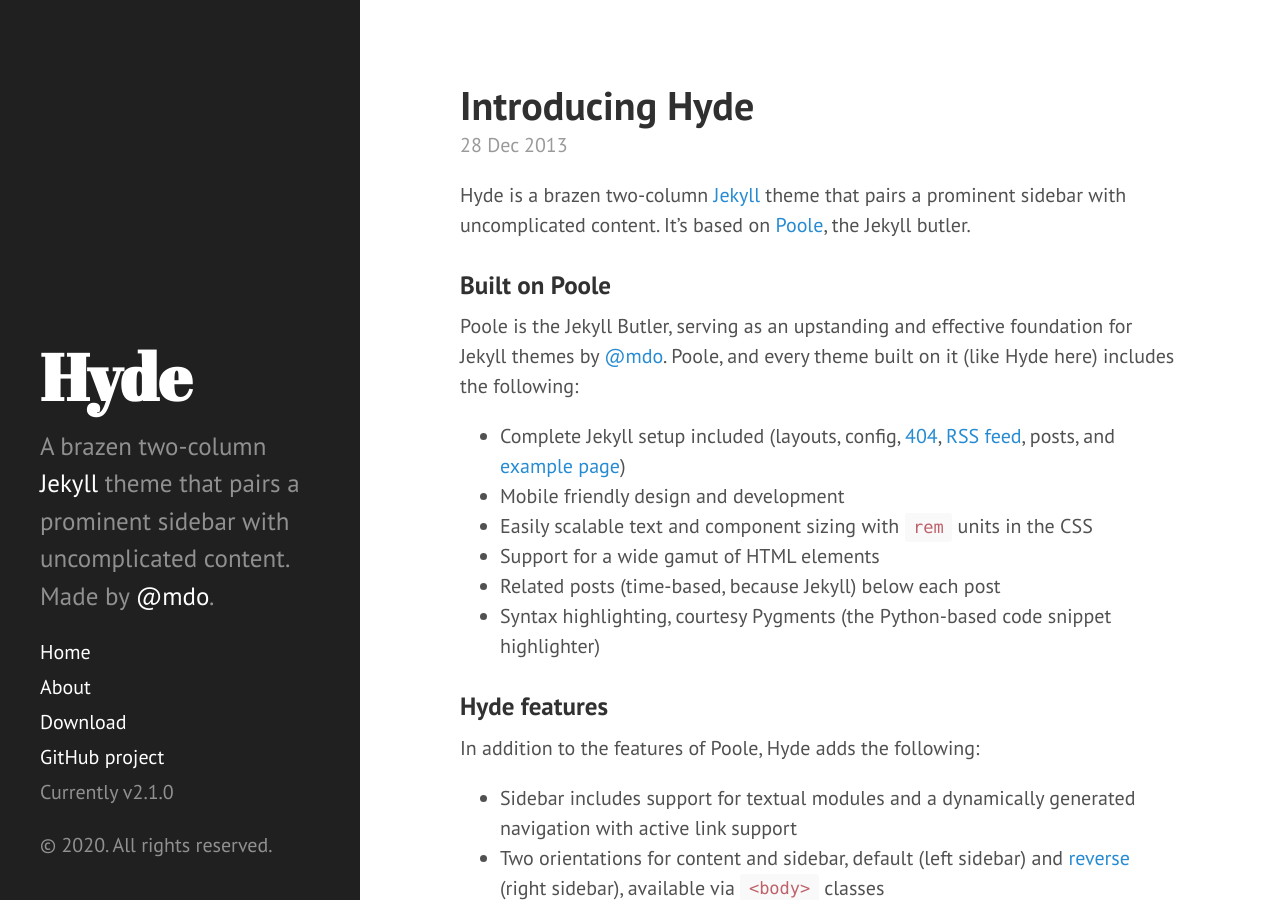
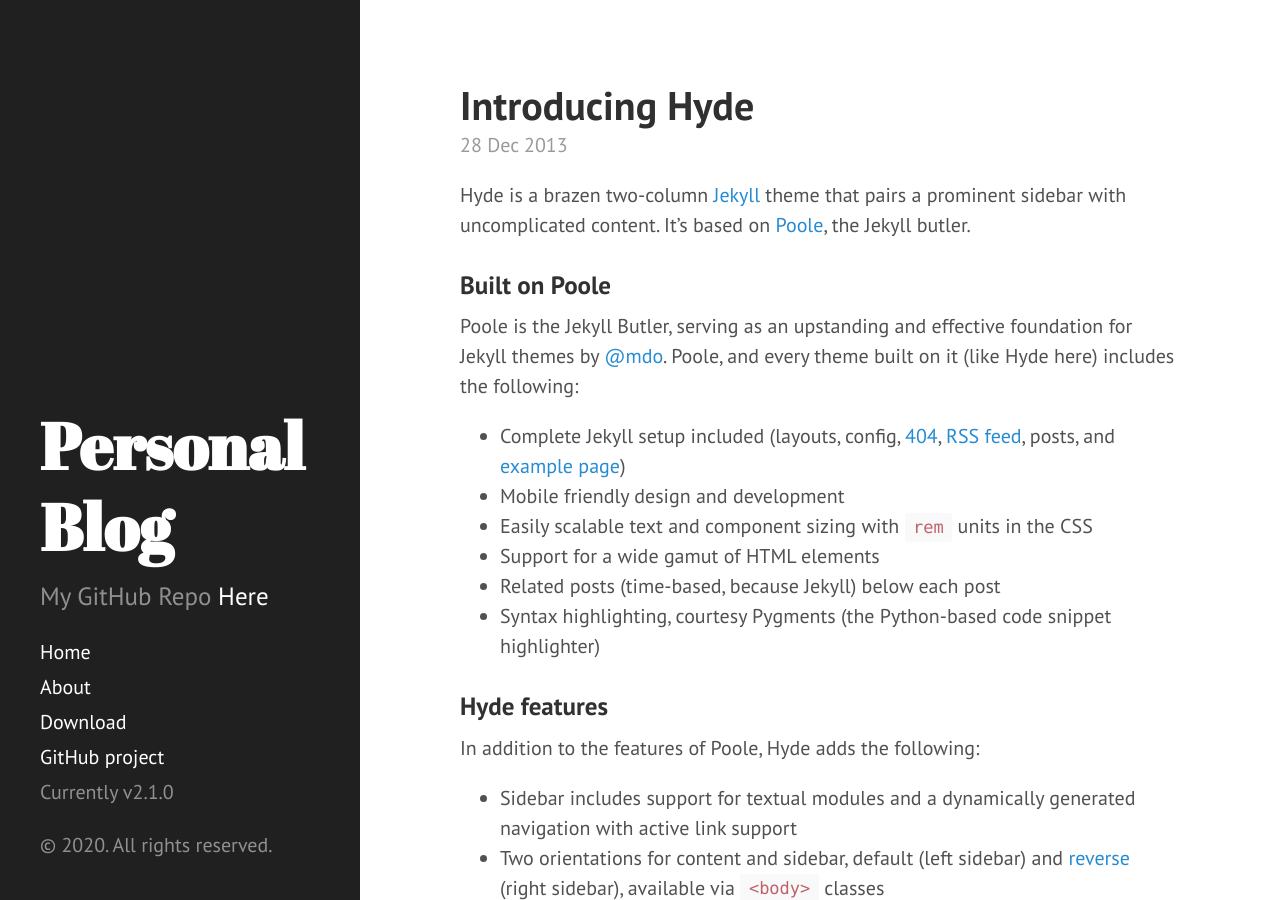
Before and after one commit to Deepshikha05/deepshikha05.github.io, a Jekyll site: the page built from index.html, in a window 1280 px wide and 900 px high. Built offline with Jekyll 4.4.1, drawn with Linux system fonts in a browser that asks for light colours; Markdown is read by kramdown in place of the engine named in the settings; the list of posts is cut into pages by our own code.

Commit message:
changed config.yml

```diff
--- a/_config.yml
+++ b/_config.yml
@@ -7,9 +7,9 @@ permalink:        pretty
 # relative_permalinks: true
 
 # Setup
-title:            Hyde
-tagline:          'A Jekyll theme'
-description:      'A brazen two-column <a href="http://jekyllrb.com" target="_blank">Jekyll</a> theme that pairs a prominent sidebar with uncomplicated content. Made by <a href="https://twitter.com/mdo" target="_blank">@mdo</a>.'
+title:            Personal Blog
+tagline:          'Deepshikha'
+description:      'My GitHub Repo <a href="https://github.com/Deepshikha05" target="_blank">Here</a>'
 url:              http://hyde.getpoole.com
 baseurl:          https://deepshikha05.github.io/
 
@@ -23,4 +23,4 @@ paginate:         5
 version:          2.1.0
 
 github:
-  repo:           https://github.com/poole/hyde
+  repo:           https://github.com/Deepshikha05
```
